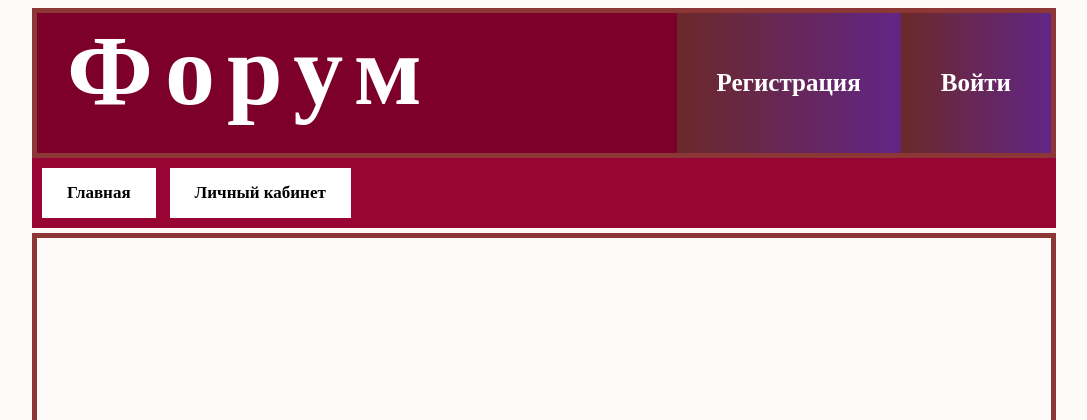
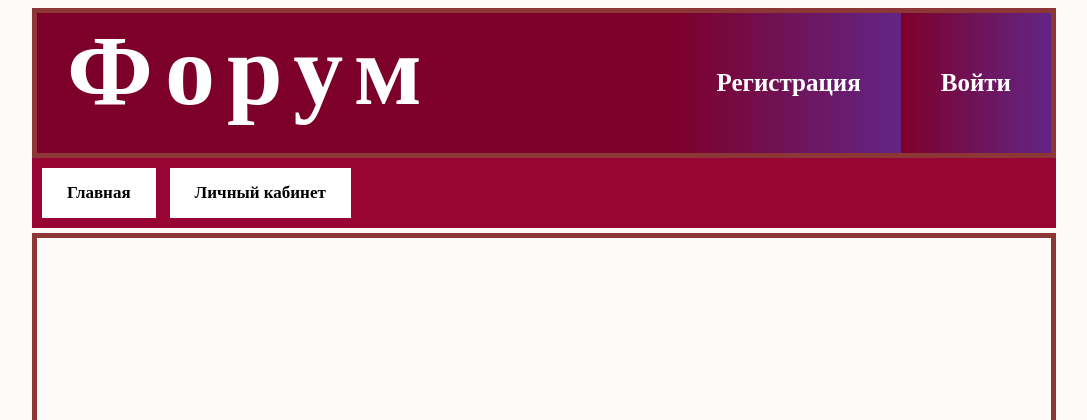
Before and after one commit to FadBy/Forum, a Flask app: page / in a window 1280 px wide. Shown: the top 420 px of the page, without its empty margins (96-1183 px from the left). Run offline with Flask 2, Linux system fonts and the light colour scheme.

Commit message:
first commit

```diff
--- a/main.py
+++ b/main.py
@@ -1,10 +1,8 @@
 from flask import Flask, redirect
 from flask import render_template
-from flask import request
 from flask_wtf import FlaskForm
 from wtforms import StringField, PasswordField, SubmitField, BooleanField
 from wtforms.validators import DataRequired
-import data
 from data import db_session
 from data.users import User
 from flask_login import login_user, current_user
--- a/static/css/style.css
+++ b/static/css/style.css
@@ -30,7 +30,7 @@ header .btn_login{
     height: 100%;
     text-decoration: none;
     line-height: 140px;
-    background-image: linear-gradient(to right, #6b2929, #7b649400)
+    background-image: linear-gradient(to right, #7d002b, #7b649400)
 
 }
 
```
